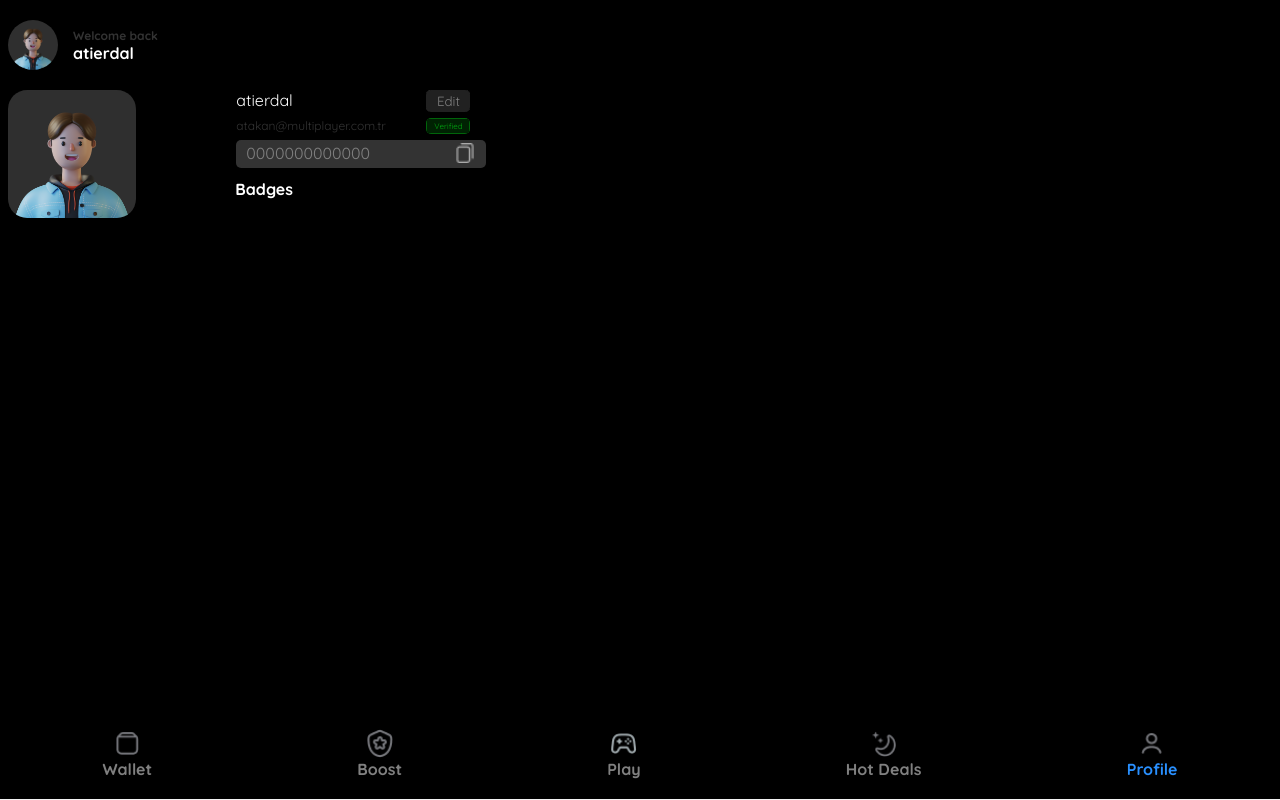
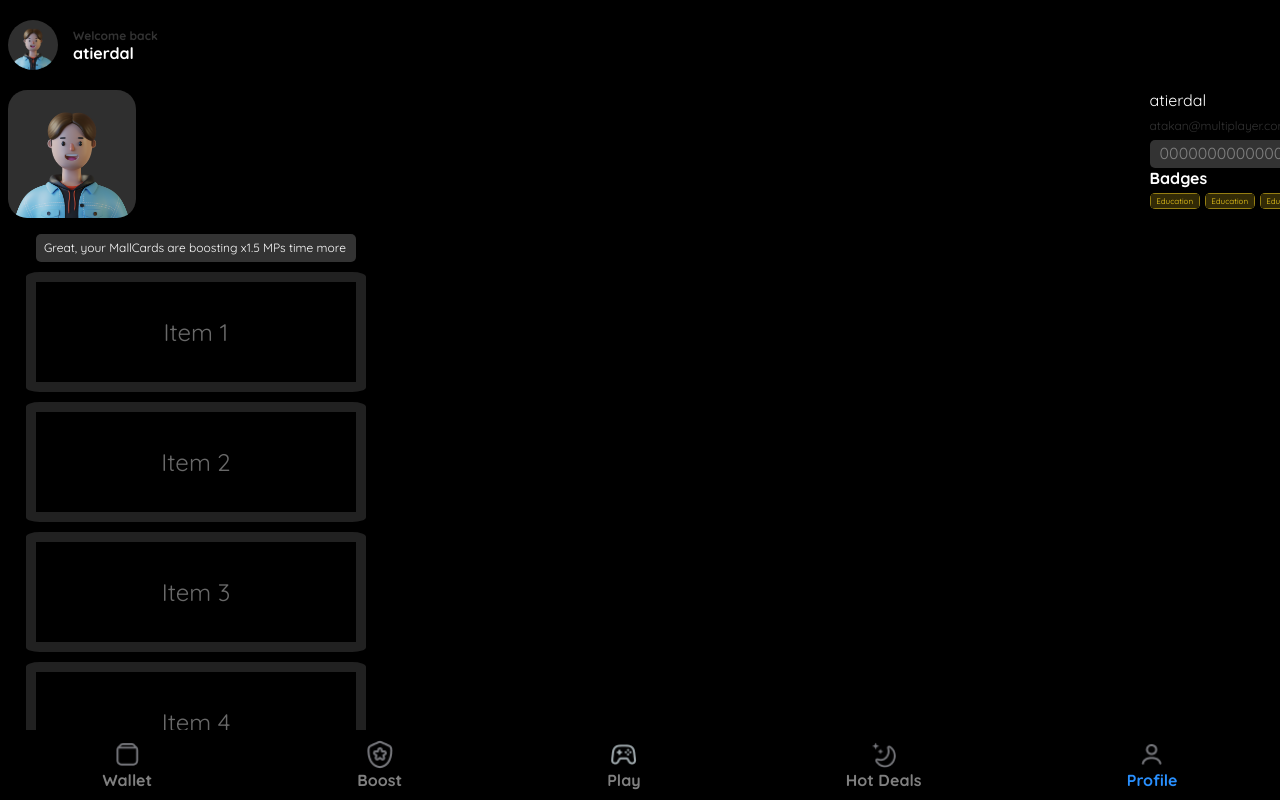
Before and after one commit to AtiErdal7/GamGam, a React (Create React App) app: page /#/profile in a window 1280 px wide. Built offline with nearby package versions, Linux system fonts and the light colour scheme.

Commit message:
scrollbars added

```diff
--- a/src/App.tsx
+++ b/src/App.tsx
@@ -5,7 +5,7 @@ import ClickPage from "./ClickPage";
 import Navbar from "./Navbar";
 import ProfilePage from "./ProfilePage";
 import {HashRouter as Router, Route, Routes} from 'react-router-dom';
-import ScrollContainer from "./ScrollContainer";
+import ScrollContainer from "./ScrollContainerHorizontal";
 
 function App() {
     useEffect(() => {
--- a/src/Navbar.tsx
+++ b/src/Navbar.tsx
@@ -9,21 +9,11 @@ const Navbar = () => {
 
     return(
         <nav className="navbar">
-            <div>
-                <NavLink to={"/wallet"} className="navbarButtons wallet-link ({ isActive }) => isActive ? 'navbarButtons active' : 'navbarButtons' ({ isActive }) => isActive ? 'navbarButtons icon active' : 'navbarButtons icon active'" >Wallet</NavLink>
-            </div>
-            <div>
-                <NavLink to={"/boosts"} className="navbarButtons boost-link ({ isActive }) => isActive ? 'navbarButtons active' : 'navbarButtons'">Boost</NavLink>
-            </div>
-            <div>
-                <NavLink to={"/"} className="navbarButtons play-link ({ isActive }) => isActive ? 'navbarButtons active' : 'navbarButtons'">Play</NavLink>
-            </div>
-            <div>
-                <NavLink to={"/hotdeals"} className="navbarButtons hotdeals-link ({ isActive }) => isActive ? 'navbarButtons active' : 'navbarButtons'">Hot Deals</NavLink>
-            </div>
-            <div>
-                 <NavLink to={"/profile"} className="navbarButtons profile-link ({ isActive }) => isActive ? 'navbarButtons active' : 'navbarButtons'">Profile</NavLink>
-            </div>
+            <NavLink to={"/wallet"} className="navbarButtons wallet-link ({ isActive }) => isActive ? 'navbarButtons active' : 'navbarButtons' ({ isActive }) => isActive ? 'navbarButtons icon active' : 'navbarButtons icon active'" >Wallet</NavLink>
+            <NavLink to={"/boosts"} className="navbarButtons boost-link ({ isActive }) => isActive ? 'navbarButtons active' : 'navbarButtons'">Boost</NavLink>
+            <NavLink to={"/"} className="navbarButtons play-link ({ isActive }) => isActive ? 'navbarButtons active' : 'navbarButtons'">Play</NavLink>
+            <NavLink to={"/hotdeals"} className="navbarButtons hotdeals-link ({ isActive }) => isActive ? 'navbarButtons active' : 'navbarButtons'">Hot Deals</NavLink>
+            <NavLink to={"/profile"} className="navbarButtons profile-link ({ isActive }) => isActive ? 'navbarButtons active' : 'navbarButtons'">Profile</NavLink>
         </nav>
     );
 }
--- a/src/ProfileDetails.tsx
+++ b/src/ProfileDetails.tsx
@@ -1,5 +1,6 @@
 import React from 'react';
-import {NavLink} from "react-router-dom";
+import Badge from './images/Badge.png';
+import ScrollContainerHorizontal from "./ScrollContainerVertical";
 
 const ProfileDetails = () => {
     return (
@@ -24,7 +25,7 @@ const ProfileDetails = () => {
                     <div className={"wallet-address"}>
                         <text style={{
                             paddingTop: "3px",
-                        paddingLeft:"10px",
+                            paddingLeft: "10px",
                             textAlign: "left",
                             display: "flex",
                             color: "grey"
@@ -33,12 +34,29 @@ const ProfileDetails = () => {
                     <div>
                         <h2 style={{
                             textAlign: "left",
-                        marginLeft:"14px",
                             fontSize: "16px",
-                        color:"white"
+                            color: "white"
                         }}>Badges</h2>
-                    <div></div>
+                        <div className={"badges-style"}>
+                            <p className={"badges"}>Education</p>
+                            <p className={"badges"}>Education</p>
+                            <p className={"badges"}>Education</p>
+                            <p className={"badges"}>Education</p>
                         </div>
+                    </div>
+                </div>
+                <div className={"x-boost-text"}>
+                    <text style={{
+                        fontSize: "12px",
+                        marginLeft: "8px",
+                        paddingTop: "6px",
+                        textAlign: "center",
+                        display: "flex",
+                        color: "white",
+                }}>Great, your MallCards are boosting x1.5 MPs time more</text>
+                </div>
+                <div>
+                    <ScrollContainerHorizontal></ScrollContainerHorizontal>
                 </div>
             </div>
     );
--- a/src/ScrollContainer.tsx
+++ b/src/ScrollContainerHorizontal.tsx
@@ -1,8 +1,7 @@
 import React, {useRef, useState} from "react";
 import {NavLink} from "react-router-dom";
-import profileBar from "./ProfileBar";
 
-    const ScrollContainer = () => {
+    const ScrollContainerHorizontal = () => {
         const items = ['Item 1', 'Item 2', 'Item 3', 'Item 4'];
         const containerRef = useRef<HTMLDivElement>(null);
         const [isDragging, setIsDragging] = useState(false);
@@ -51,7 +50,7 @@ import profileBar from "./ProfileBar";
 
                 <div
                     ref={containerRef}
-                    className="scroll-container"
+                    className="scroll-container-horizontal"
                     onMouseDown={onDragStart}
                     onMouseMove={onDragMove}
                     onMouseUp={onDragEnd}
@@ -70,4 +69,4 @@ import profileBar from "./ProfileBar";
         );
     };
 
-export default ScrollContainer;
+export default ScrollContainerHorizontal;
--- /dev/null
+++ b/src/ScrollContainerVertical.tsx
@@ -0,0 +1,48 @@
+import React, {useRef, useState} from 'react';
+
+const ScrollContainerVertical = () => {
+    const items = ['Item 1', 'Item 2', 'Item 3', 'Item 4','Item 5','Item 6','Item 7','Item 8'];
+    const [isDragging, setIsDragging] = useState(false);
+    const [startY, setStartY] = useState(0);
+    const [scrollTop, setScrollTop] = useState(0);
+    const ref = useRef<HTMLDivElement>(null);
+
+    const startDragging = (e: React.MouseEvent<HTMLDivElement>) => {
+        setIsDragging(true);
+        setStartY(e.clientY);
+        if (ref.current) {
+            setScrollTop(ref.current.scrollTop);
+        }
+    };
+
+    const onDrag = (e: React.MouseEvent<HTMLDivElement>) => {
+        if (!isDragging || !ref.current) return;
+        e.preventDefault();
+        const newY = e.clientY;
+        const diff = newY - startY;
+        ref.current.scrollTop = scrollTop - diff;
+    };
+
+    const stopDragging = () => {
+        setIsDragging(false);
+    };
+
+    return (
+        <div
+            className="vertical-scroll-profile"
+            ref={ref}
+            onMouseDown={startDragging}
+            onMouseMove={onDrag}
+            onMouseLeave={stopDragging}
+            onMouseUp={stopDragging}
+            style={{ cursor: isDragging ? 'grabbing' : 'grab', userSelect: 'none', height: 4*144-75, overflowY: 'auto' }}
+        >
+            {items.map((item, index) => (
+                <div key={index} className="item2" style={{ height: '100px', textAlign: 'center', lineHeight: '100px' }}>
+                    {item}
+                </div>
+            ))}
+        </div>
+    );
+}
+export default ScrollContainerVertical;
--- a/src/index.css
+++ b/src/index.css
@@ -1,4 +1,3 @@
-
 @import url('https://fonts.googleapis.com/css2?family=Quicksand:wght@300;400;500;600;700&display=swap');
 
 * {
@@ -18,12 +17,12 @@
   left: 50%;
   bottom: 0;
   transform: translateX(-50%);
+  background-color: black;
   display: flex;
   justify-content: space-around;
   align-items: center;
   width: 100%;
-  padding: 20px 10px;
-  border-bottom: 1px solid #f2f2f2;
+  padding: 10px 0px;
 }
 
 .tapInfoContainer{
@@ -73,9 +72,8 @@
 
 .navbarButtons{
   font-weight: bold;
-  margin: 5px;
   background-repeat: no-repeat;
-  background-position: center top;
+  background-position: top;
   background-size: 30px;
   color: grey;
   border-radius: 8px;
@@ -121,12 +119,15 @@
    background-image: url('/src/images/ProfilePic.png');
    border-radius: 50%;
  }
-
 .profileDetails{
     position: fixed;
     display: grid;
-    grid-template-columns: .2fr 1fr;
-    align-items: start;
+    place-items: start;
+    grid-template-columns: 1fr;
+    grid-template-rows: auto auto auto;
+    grid-template-areas: "first-row-left first-row-right"
+    "second-row second-row"
+    "third-row third-row";
     left: 50%;
     top: 90px;
     transform: translateX(-50%);
@@ -134,10 +135,10 @@
     padding-left: 16px;
 }
 .rows-container {
+  margin-left: 10px;
+  width: 415px;
   height: 128px;
-  grid-column: 2 / 3;
-  display: grid;
-  grid-template-rows: repeat(3, 2fr);
+  grid-area: first-row-right;
 }
 
 .profile-detail-style{
@@ -146,7 +147,6 @@
   height: 50px;
   text-align: left;
   font-size: 12px;
-  padding-left: 15px;
 }
 .profile-edit-verified{
   display: grid;
@@ -154,12 +154,12 @@
   width: 90px;
   height: 50px;
   font-size: 12px;
-  padding-left: 15px;
 
 }
 .profile-pic-big{
   width: 128px;
   height: 128px;
+  grid-area: first-row-left;
   background-size: 128px;
   background-color: #2F2F2F;
   background-image: url('/src/images/ProfilePic.png');
@@ -189,14 +189,13 @@
   border-radius: 5px;
 }
 .wallet-address{
-  margin-left: 15px;
-  width: 250px;
+  width: 220px;
   height: 28px;
   background-color: #333333;
   border-radius: 5px;
 }
 .wallet-copy{
-  margin-left: 85px;
+  margin-left: 65px;
   border: none;
   background-color: transparent;
   background-repeat: no-repeat;
@@ -206,7 +205,7 @@
   width: 20px;
 }
 
-.scroll-container {
+.scroll-container-horizontal {
   margin-left: 30px;
   padding-top: 80px;
   width: 82vw;
@@ -231,6 +230,62 @@
   border: 3px solid mediumpurple;
 }
 
+.badges-style{
+  display: flex;
+  justify-content: left;
+  height: 50px;
+  text-align: left;
+  font-size: 12px;
+  padding-top: 5px;
+}
+.badges{
+  margin-right: 5px;
+  background-image: url('/src/images/Badge.png');
+  color: #F8D21E;
+  display: grid;
+  justify-content: center;
+  align-items: center;
+  font-size: 8px;
+  width: 50px;
+  height: 16px;
+  border: none;
+  border-radius: 5px;
+}
+
+.x-boost-text{
+  grid-area: second-row;
+  margin-top: 16px;
+  margin-left: 28px;
+  width: 320px;
+  height: 28px;
+  background-color: #333333;
+  border-radius: 5px;
+}
+
+.vertical-scroll-profile{
+  grid-area: third-row;
+  margin-top: 10px;
+  padding-left: 18px;
+  width:87vw;
+  overflow-y: auto;
+  scroll-snap-type: y mandatory;
+  justify-content: left;
+  align-items: center;
+  flex-direction: column;
+  cursor: grab;
+}
+.item2 {
+  margin-top: 10px;
+  color: dimgrey;
+  width: 320px;
+  height: 200px;
+  scroll-snap-align: start;
+  justify-content: center;
+  align-items: center;
+  font-size: 24px;
+  border-radius: 4%;
+  border: 10px solid #212121;
+}
 .scroll-container:active {
   cursor: grabbing;  /* Changes cursor during dragging */
 }
```
Also changed, not shown: src/images/Badge.png (added). Lines whose indentation alone changed are shown as unchanged.
